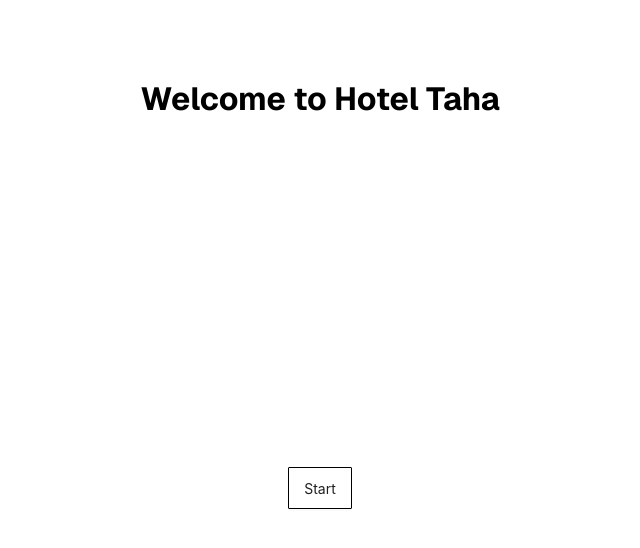
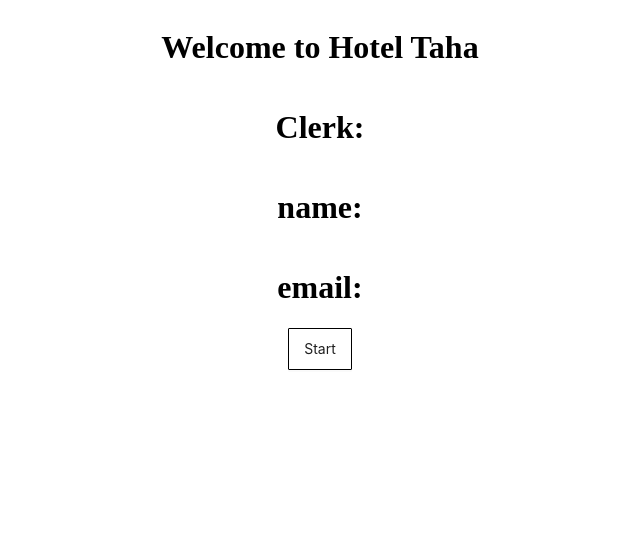
Before and after one commit to raselrzl/hotel-taha, a Next.js app: page / in a window 1280 px wide. Shown: the top 548 px of the page, without its empty margins (320-960 px from the left). Built offline with nearby package versions, Linux system fonts and the light colour scheme; no server answers.

Commit message:
show logged in user

```diff
--- a/app/page.tsx
+++ b/app/page.tsx
@@ -1,10 +1,25 @@
 import { Button} from 'antd';
 import { UserButton } from "@clerk/nextjs";
+import {currentUser } from "@clerk/nextjs/server";
+export default async function Home() {
+  let userId="";
+  let name="";
+  let email="";
+  const currentUserData= await currentUser();
+  console.log(currentUserData)
+  if(currentUserData){
+    userId=currentUserData?.id;
+    name=currentUserData?.firstName + " "+currentUserData?.lastName;
+    email=currentUserData?.emailAddresses[0].emailAddress;
 
-export default function Home() {
+  }
+
   return (
-    <div className="grid grid-rows-[20px_1fr_20px] items-center justify-items-center min-h-screen p-8 pb-20 gap-16 sm:p-20 font-[family-name:var(--font-geist-sans)]">
+    <div className="flex flex-col items-center">
       <h1>Welcome to Hotel Taha</h1>
+      <h1>Clerk:{userId}</h1>
+      <h1>name: {name}</h1>
+      <h1>email: {email}</h1>
       <Button type="default">Start</Button>
       <UserButton afterSignOutUrl="/sign-in"/>
     </div>
```
